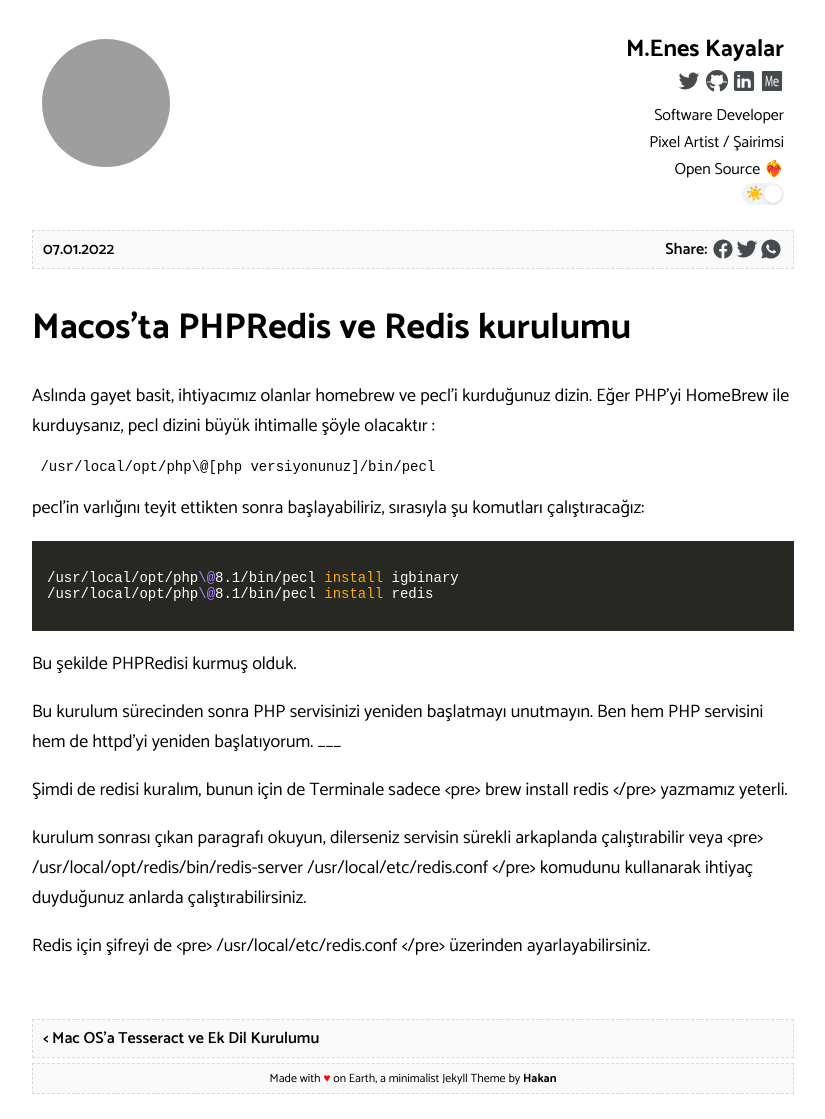
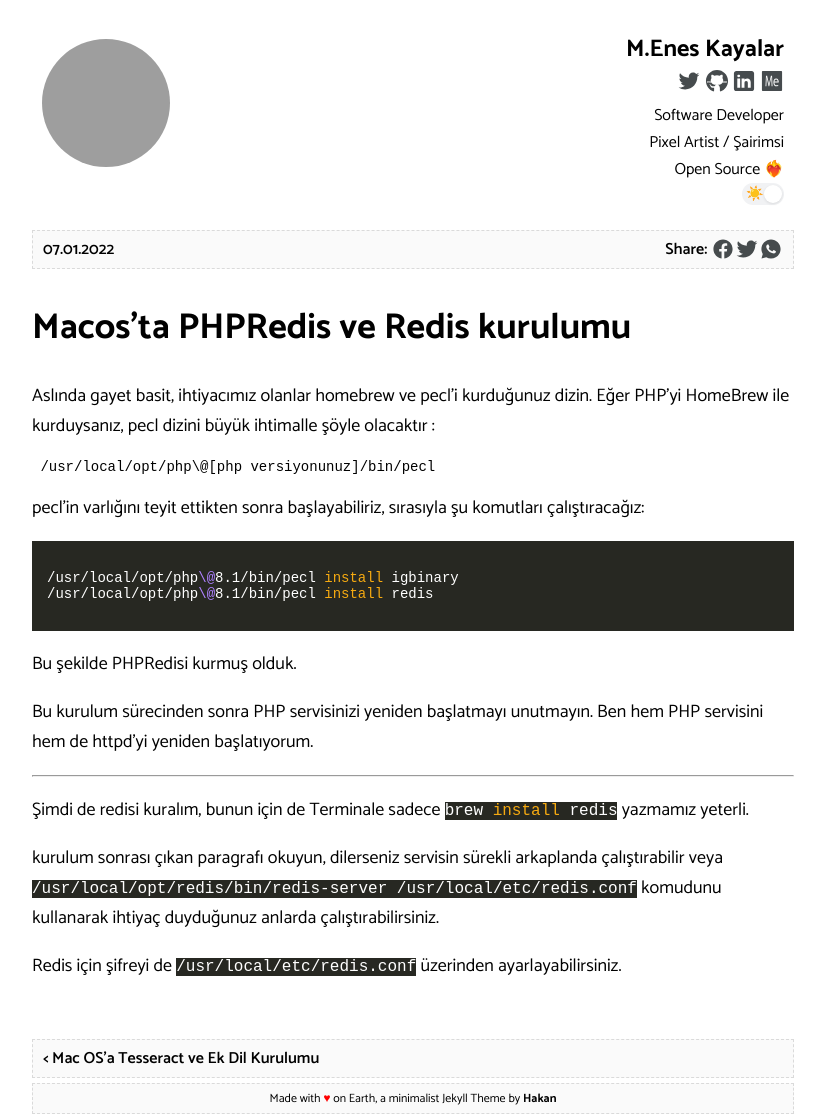
Before and after one commit to merchizm/merchizm.github.io, a Jekyll site: the page built from _posts/2022-01-07-macos-redis-kurulumu.md, in a window 1280 px wide. Shown: the whole page, without its empty margins (227-1052 px from the left). Built offline with Jekyll 4.4.1, drawn with Linux system fonts in a browser that asks for light colours; comment, search, counter and statistics services are not loaded.

Commit message:
inline highlight

```diff
--- /dev/null
+++ b/_plugins/jekyll_inline_highlight.rb
@@ -0,0 +1,28 @@
+# jekyll_inline_highlight
+#
+# A Liquid tag for inline syntax highlighting in Jekyll
+#
+# https://github.com/bdesham/inline_highlight
+#
+# Copyright (c) 2014-2015, Tom Preston-Werner and Benjamin Esham
+# See README.md for full copyright information.
+
+module Jekyll
+	class InlineHighlightBlock < Tags::HighlightBlock
+
+		def add_code_tag(code)
+			code_attributes = [
+				"class=\"highlight language-#{@lang.to_s.gsub('+', '-')}\"",
+				"data-lang=\"#{@lang.to_s}\"",
+				"style=\"font-size: 16px\""
+			].join(" ")
+			"<code #{code_attributes}>#{code.chomp.strip}</code>"
+		end
+
+		def render(context)
+			super.strip
+		end
+	end
+end
+
+Liquid::Template.register_tag('ihighlight', Jekyll::InlineHighlightBlock)
--- a/_posts/2022-01-07-macos-redis-kurulumu.md
+++ b/_posts/2022-01-07-macos-redis-kurulumu.md
@@ -23,10 +23,11 @@
 Bu şekilde PHPRedisi kurmuş olduk.
 
 Bu kurulum sürecinden sonra PHP servisinizi yeniden başlatmayı unutmayın. Ben hem PHP servisini hem de httpd'yi yeniden başlatıyorum.
+
 ___
 
-Şimdi de redisi kuralım, bunun için de Terminale sadece <pre> brew install redis </pre> yazmamız yeterli.
+Şimdi de redisi kuralım, bunun için de Terminale sadece {% ihighlight bash %} brew install redis {% endihighlight %} yazmamız yeterli.
 
-kurulum sonrası çıkan paragrafı okuyun, dilerseniz servisin sürekli arkaplanda çalıştırabilir veya <pre> /usr/local/opt/redis/bin/redis-server /usr/local/etc/redis.conf </pre> komudunu kullanarak ihtiyaç duyduğunuz anlarda çalıştırabilirsiniz.
+kurulum sonrası çıkan paragrafı okuyun, dilerseniz servisin sürekli arkaplanda çalıştırabilir veya {% ihighlight bash %}  /usr/local/opt/redis/bin/redis-server /usr/local/etc/redis.conf {% endihighlight %}  komudunu kullanarak ihtiyaç duyduğunuz anlarda çalıştırabilirsiniz.
 
-Redis için şifreyi de <pre> /usr/local/etc/redis.conf </pre> üzerinden ayarlayabilirsiniz.
+Redis için şifreyi de {% ihighlight bash %}  /usr/local/etc/redis.conf {% endihighlight %} üzerinden ayarlayabilirsiniz.
```
